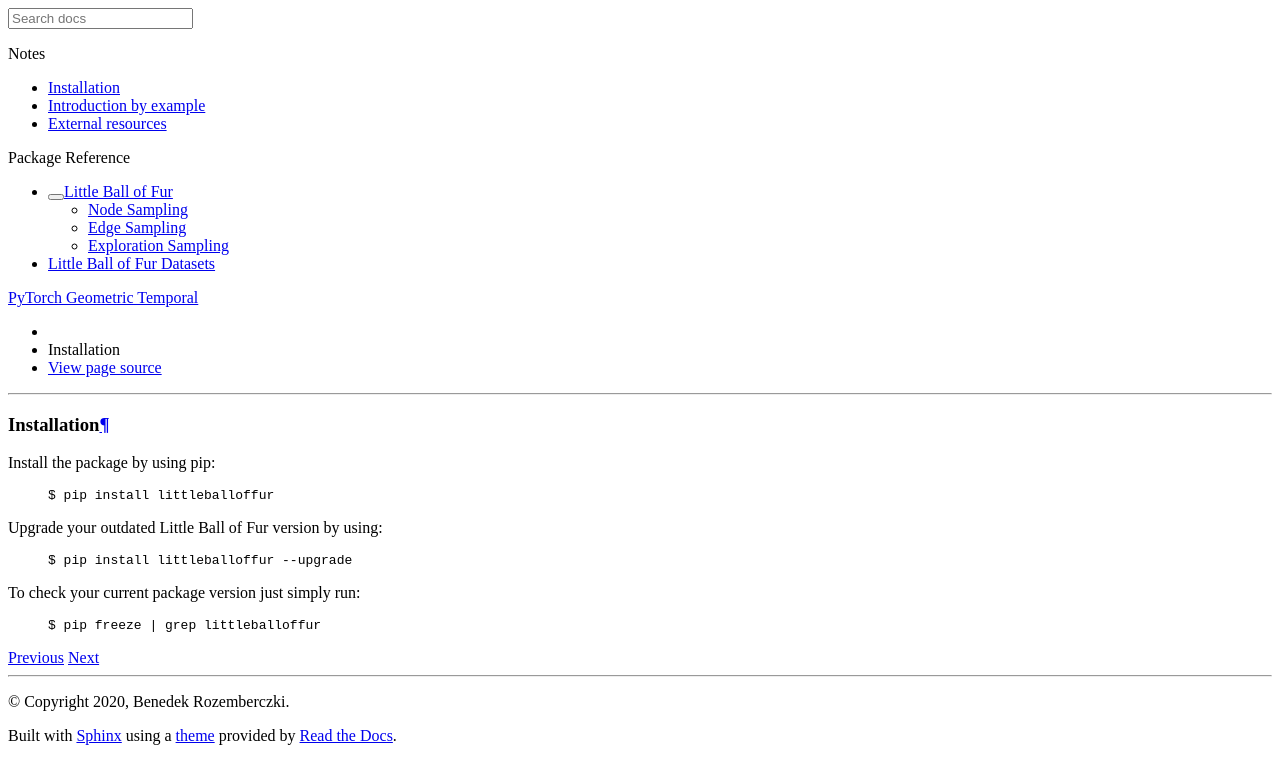
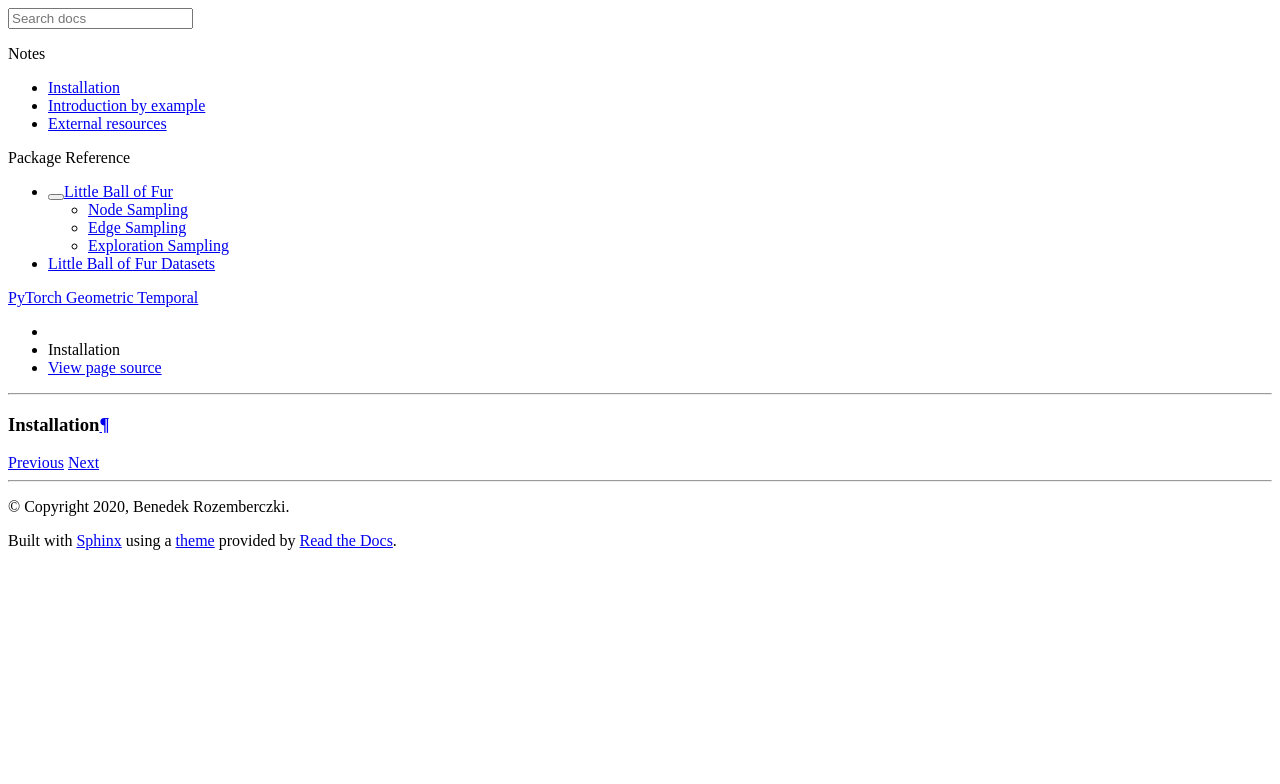
Before and after one commit to benedekrozemberczki/pytorch_geometric_temporal, a Sphinx documentation site: the page built from docs/source/notes/installation.rst, in a window 1280 px wide. Shown: the top 784 px of the page. Built offline with Sphinx 7.4.7 and the Read the Docs theme 2.0.0, drawn with Linux system fonts in a browser that asks for light colours; pages that are not in the unit, such as notebooks, are missing from menus.

Commit message:
Initial setup

```diff
--- a/docs/source/notes/installation.rst
+++ b/docs/source/notes/installation.rst
@@ -1,21 +1,2 @@
 Installation
 ============
-
-Install the package by using pip:
-
-    .. code-block:: none
-
-        $ pip install littleballoffur
-
-Upgrade your outdated Little Ball of Fur version by using:
-
-    .. code-block:: none
-
-        $ pip install littleballoffur --upgrade
-
-
-To check your current package version just simply run:
-
-    .. code-block:: none
-
-        $ pip freeze | grep littleballoffur
```
